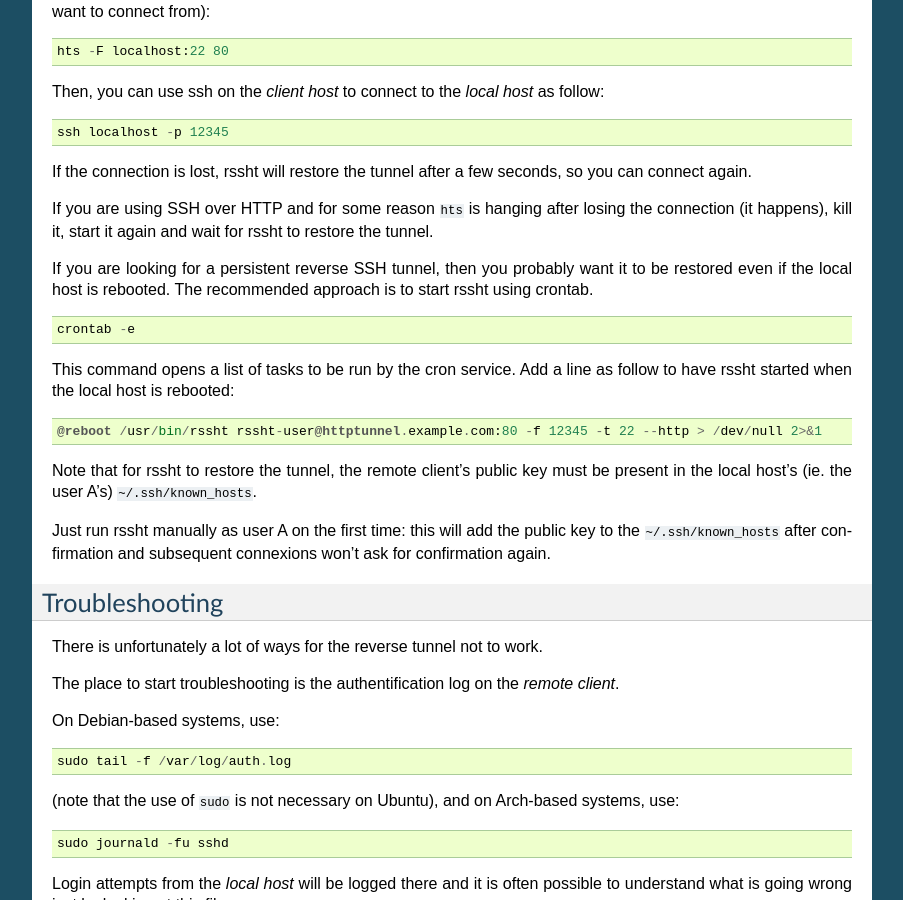
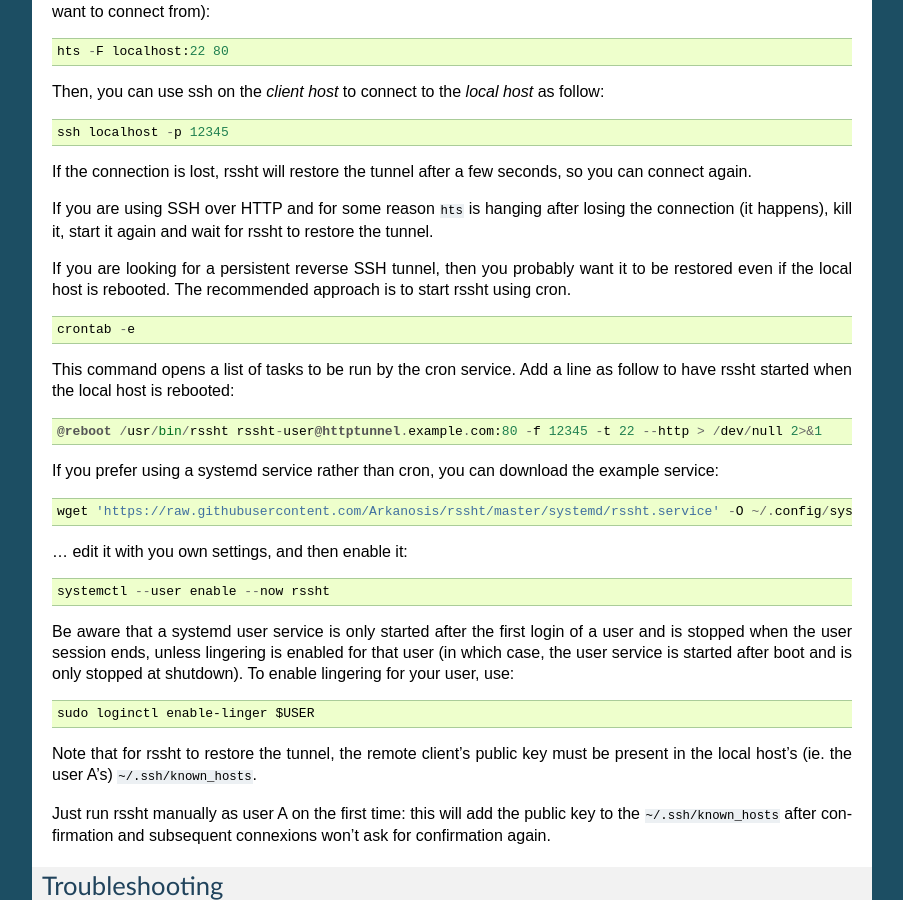
Before and after one commit to Arkanosis/rssht, a Sphinx documentation site: the page built from docs/index.rst, in a window 1280 px wide and 900 px high, scrolled down 2798 px. Shown: the whole window, without its empty margins (198-1101 px from the left). Built offline with Sphinx 7.4.7, drawn with Linux system fonts in a browser that asks for light colours; some of the changed text lies outside the part shown.

Commit message:
Document using a systemd service rather than cron

```diff
--- a/docs/conf.py
+++ b/docs/conf.py
@@ -44,7 +44,7 @@ master_doc = 'index'
 
 # General information about the project.
 project = u'rssht'
-copyright = u'2015-2018, Jérémie Roquet'
+copyright = u'2015-2023, Jérémie Roquet'
 
 # The version info for the project you're documenting, acts as replacement for
 # |version| and |release|, also used in various other places throughout the
@@ -264,7 +264,7 @@ texinfo_documents = [
 epub_title = u'rssht'
 epub_author = u'Jérémie Roquet'
 epub_publisher = u'Jérémie Roquet'
-epub_copyright = u'2015-2018, Jérémie Roquet'
+epub_copyright = u'2015-2023, Jérémie Roquet'
 
 # The basename for the epub file. It defaults to the project name.
 #epub_basename = u'rssht'
--- a/docs/index.rst
+++ b/docs/index.rst
@@ -154,7 +154,7 @@ If the connection is lost, rssht will restore the tunnel after a few seconds, so
 
 If you are using SSH over HTTP and for some reason :code:`hts` is hanging after losing the connection (it happens), kill it, start it again and wait for rssht to restore the tunnel.
 
-If you are looking for a persistent reverse SSH tunnel, then you probably want it to be restored even if the local host is rebooted. The recommended approach is to start rssht using crontab.
+If you are looking for a persistent reverse SSH tunnel, then you probably want it to be restored even if the local host is rebooted. The recommended approach is to start rssht using cron.
 
 ::
 
@@ -165,6 +165,27 @@ This command opens a list of tasks to be run by the cron service. Add a line as
 ::
 
     @reboot /usr/bin/rssht rssht-user@httptunnel.example.com:80 -f 12345 -t 22 --http > /dev/null 2>&1
+
+If you prefer using a systemd service rather than cron, you can download the example service:
+
+
+::
+
+    wget 'https://raw.githubusercontent.com/Arkanosis/rssht/master/systemd/rssht.service' -O ~/.config/systemd/user/rssht.service
+
+… edit it with you own settings, and then enable it:
+
+
+::
+
+  systemctl --user enable --now rssht
+
+Be aware that a systemd user service is only started after the first login of a user and is stopped when the user session ends, unless lingering is enabled for that user (in which case, the user service is started after boot and is only stopped at shutdown). To enable lingering for your user, use:
+
+
+::
+
+  sudo loginctl enable-linger $USER
 
 Note that for rssht to restore the tunnel, the remote client's public key must be present in the local host's (ie. the user A's) :code:`~/.ssh/known_hosts`.
 
```
Also changed, not shown: other parts of docs/index.rst (+1 -1 lines), README.md (+1 -1 lines), 2 other files.
